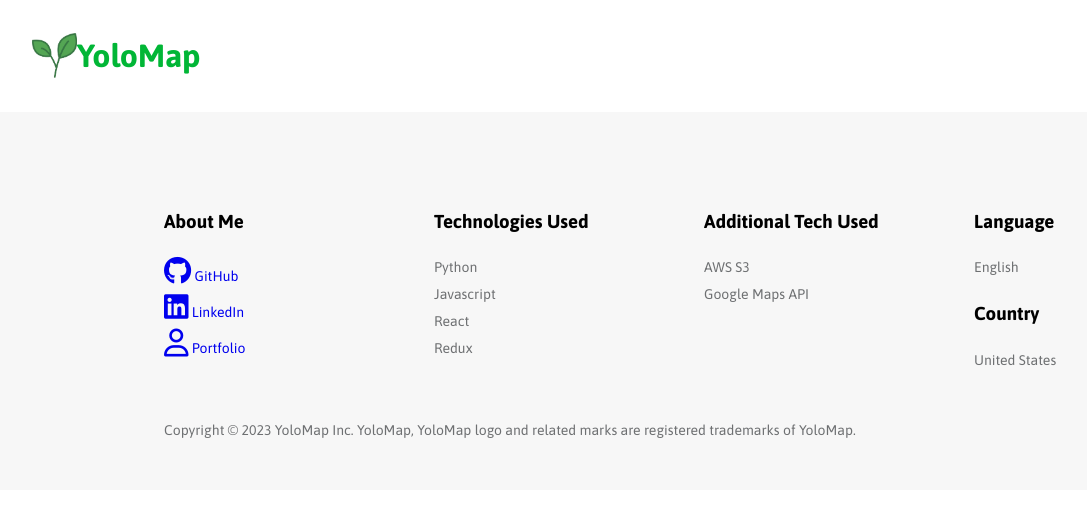
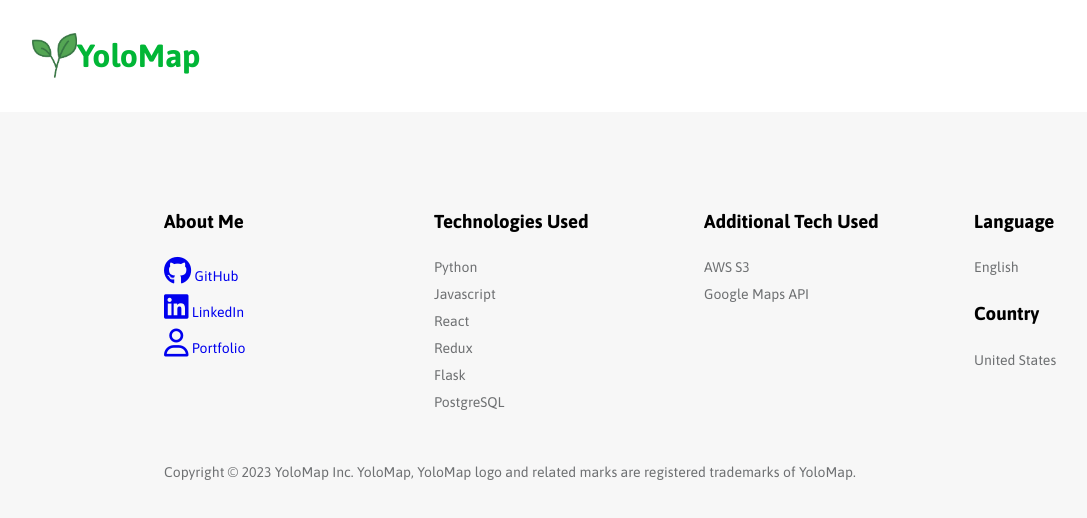
Before and after one commit to tenginro/YoloMap, a React (Create React App) app in the folder react-app/: page / in a window 1280 px wide. Shown: the top 518 px of the page, without its empty margins (26-1113 px from the left). Built offline with nearby package versions, Linux system fonts and the light colour scheme; no server answers.

Commit message:
update footer db name

```diff
--- a/react-app/src/components/Footer/index.js
+++ b/react-app/src/components/Footer/index.js
@@ -41,6 +41,8 @@ export default function Footer() {
             <div>Javascript</div>
             <div>React</div>
             <div>Redux</div>
+            <div>Flask</div>
+            <div>PostgreSQL</div>
           </div>
           <div className="footerSection">
             <h3>Additional Tech Used</h3>
```
